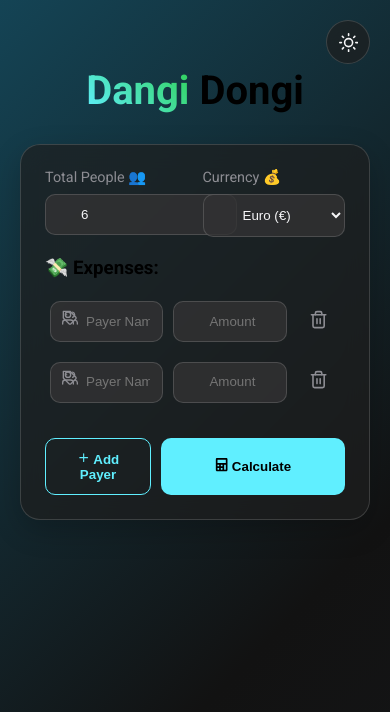
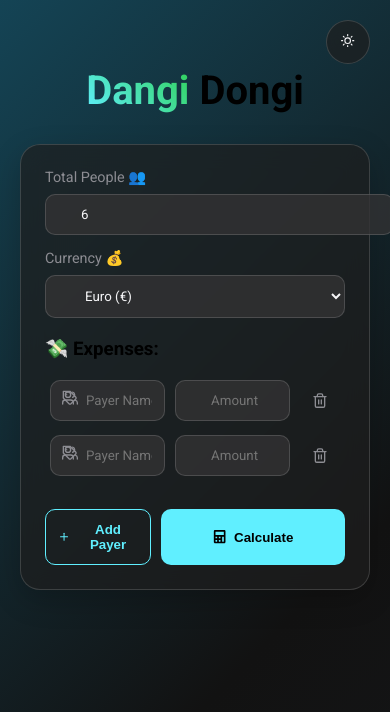
Before and after one commit to amirsohly/DangiDongi, a React (Create React App) app in the folder DangiDongiByAmirreza/: page / in a window 390 px wide. Shown: the top 712 px of the page. Built offline with nearby package versions, Linux system fonts and the light colour scheme.

Commit message:
Update App.css

```diff
--- a/DangiDongiByAmirreza/src/App.css
+++ b/DangiDongiByAmirreza/src/App.css
@@ -37,7 +37,7 @@ body {
 .theme-toggle-btn {
   position: fixed; top: 20px; right: 20px; background: var(--card-bg); color: var(--text-color);
   border: 1px solid var(--border-color); border-radius: 50%; width: 44px; height: 44px;
-  cursor: pointer; backdrop-filter: blur(10px); z-index: 1000; font-size: 1.2rem;
+  cursor: pointer; backdrop-filter: blur(10px); z-index: 1000; display: flex; align-items: center; justify-content: center;
 }
 
 h1 { text-align: center; font-size: 2.5rem; margin-bottom: 30px; }
@@ -53,24 +53,24 @@ h1 span { background: linear-gradient(45deg, var(--primary-color), var(--success
 .form-group label { display: block; margin-bottom: 8px; font-size: 0.9rem; color: var(--secondary-text-color); }
 
 .expense-list { max-height: 300px; overflow-y: auto; padding-right: 5px; }
-.expense-item { display: flex; align-items: center; gap: 10px; margin-bottom: 12px; position: relative; }
+.expense-item { display: flex; align-items: center; gap: 10px; margin-bottom: 12px; }
 
-.input-with-icon { position: relative; }
-.input-with-icon .icon { position: absolute; left: 12px; top: 12px; color: var(--secondary-text-color); }
-.input-with-icon .icon-amount { position: absolute; left: 52%; top: 12px; color: var(--secondary-text-color); } /* تقریب برای آیکون دوم */
+.input-with-icon { position: relative; display: flex; align-items: center; }
+.input-with-icon .icon { position: absolute; left: 12px; color: var(--secondary-text-color); z-index: 1; }
 
 input, select {
   padding: 12px 12px 12px 35px; border-radius: 10px; border: 1px solid var(--border-color);
-  background: var(--input-bg); color: var(--text-color); width: 100%;
+  background: var(--input-bg); color: var(--text-color); width: 100%; font-family: inherit;
 }
 
 .button-group { display: flex; gap: 10px; margin-top: 20px; }
-button { padding: 12px; border-radius: 10px; border: none; font-weight: bold; cursor: pointer; transition: 0.3s; }
+button { padding: 12px; border-radius: 10px; border: none; font-weight: bold; cursor: pointer; transition: 0.3s; display: flex; align-items: center; justify-content: center; gap: 8px; }
 .calculate-btn { background: var(--primary-color); color: #000; flex: 2; }
 .add-btn { background: transparent; border: 1px solid var(--primary-color); color: var(--primary-color); flex: 1; }
-.remove-btn { background: transparent; color: var(--secondary-text-color); font-size: 1.2rem; }
+.remove-btn { background: transparent; color: var(--secondary-text-color); font-size: 1.2rem; min-width: 40px; }
 .remove-btn:hover { color: #ff3b30; }
 
+/* --- Results Alignment --- */
 .transaction-item {
   display: grid;
   grid-template-columns: 1fr 100px 1fr;
@@ -80,14 +80,19 @@ button { padding: 12px; border-radius: 10px; border: none; font-weight: bold; cu
   border-bottom: 1px solid var(--border-color);
 }
 .payer-name { text-align: right; font-weight: 500; }
-.unpaid-group-text { text-align: right; font-size: 0.85rem; color: var(--secondary-text-color); }
+.unpaid-group-text { text-align: right; font-size: 0.85rem; color: var(--secondary-text-color); font-style: italic; }
 .gets-money { text-align: left; color: var(--success-color); font-weight: 700; }
 
 .arrow { display: flex; flex-direction: column; align-items: center; color: var(--secondary-text-color); }
 .arrow .amount {
-  font-size: 0.75rem; background: var(--border-color); padding: 2px 8px;
-  border-radius: 10px; margin-top: 4px; white-space: nowrap;
+  font-size: 0.75rem; background: var(--input-bg); padding: 2px 8px;
+  border: 1px solid var(--border-color); border-radius: 10px; margin-top: 4px; white-space: nowrap;
 }
 
 .spinner { animation: spin 1s linear infinite; }
 @keyframes spin { from { transform: rotate(0deg); } to { transform: rotate(360deg); } }
+
+@media (max-width: 480px) {
+  .transaction-item { grid-template-columns: 1fr 80px 1fr; font-size: 0.9rem; }
+  .form-row { flex-direction: column; }
+}
```
